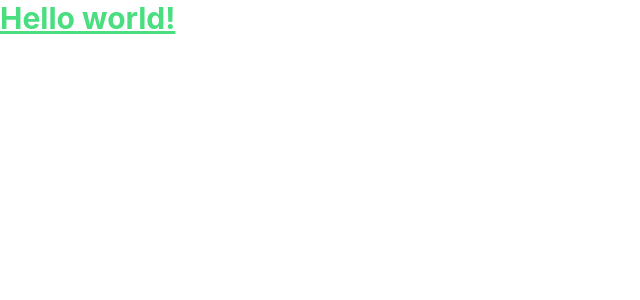
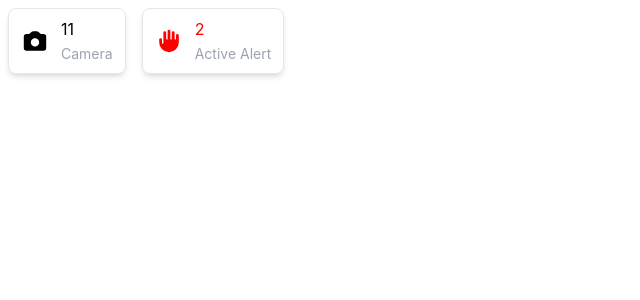
Before and after one commit to mrhpn/react--viatick, a React (Create React App) app: page / in a window 1280 px wide. Shown: the top 300 px of the page, without its empty margins (0-640 px from the left). Built offline with nearby package versions, Linux system fonts and the light colour scheme.

Commit message:
added dataitem component

```diff
--- a/package.json
+++ b/package.json
@@ -8,6 +8,7 @@
     "@testing-library/user-event": "^13.5.0",
     "react": "^18.2.0",
     "react-dom": "^18.2.0",
+    "react-icons": "^4.4.0",
     "react-scripts": "5.0.1",
     "web-vitals": "^2.1.4"
   },
--- a/src/App.js
+++ b/src/App.js
@@ -1,10 +1,15 @@
 import './App.css';
+import { HiCamera, HiHand } from 'react-icons/hi';
+import DataItem from './components/DataItem';
 
 function App() {
   return (
-    <h1 className="text-3xl font-bold underline text-green-400">
-      Hello world!
-    </h1>
+    <div className="container mx-auto">
+      <div className="row-auto">
+        <DataItem Icon={HiCamera} name="Camera" count={11} />
+        <DataItem Icon={HiHand} name="Active Alert" count={2} color="red" />
+      </div>
+    </div>
   );
 }
 
--- /dev/null
+++ b/src/components/DataItem.jsx
@@ -0,0 +1,15 @@
+import React from 'react';
+
+function DataItem({ Icon, name, count, color = 'black' }) {
+  return (
+    <div className="inline-flex items-center p-2 px-3 m-2 border shadow-md rounded-lg">
+      <Icon size={28} style={{ color }} />
+      <div className="flex-col pl-3">
+        <div style={{ color }}>{count}</div>
+        <span className="text-gray-400 text-sm">{name}</span>
+      </div>
+    </div>
+  );
+}
+
+export default DataItem;
```
Also changed, not shown: 1 other file (tests, documents, lock files or other folders).
